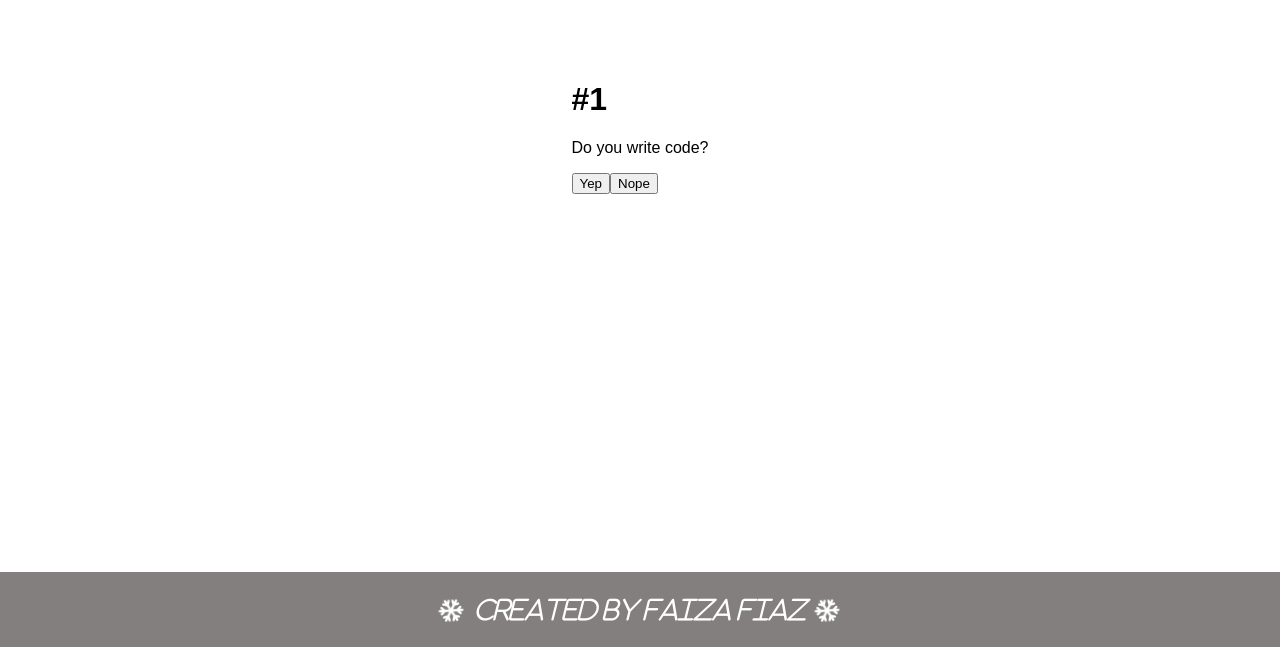
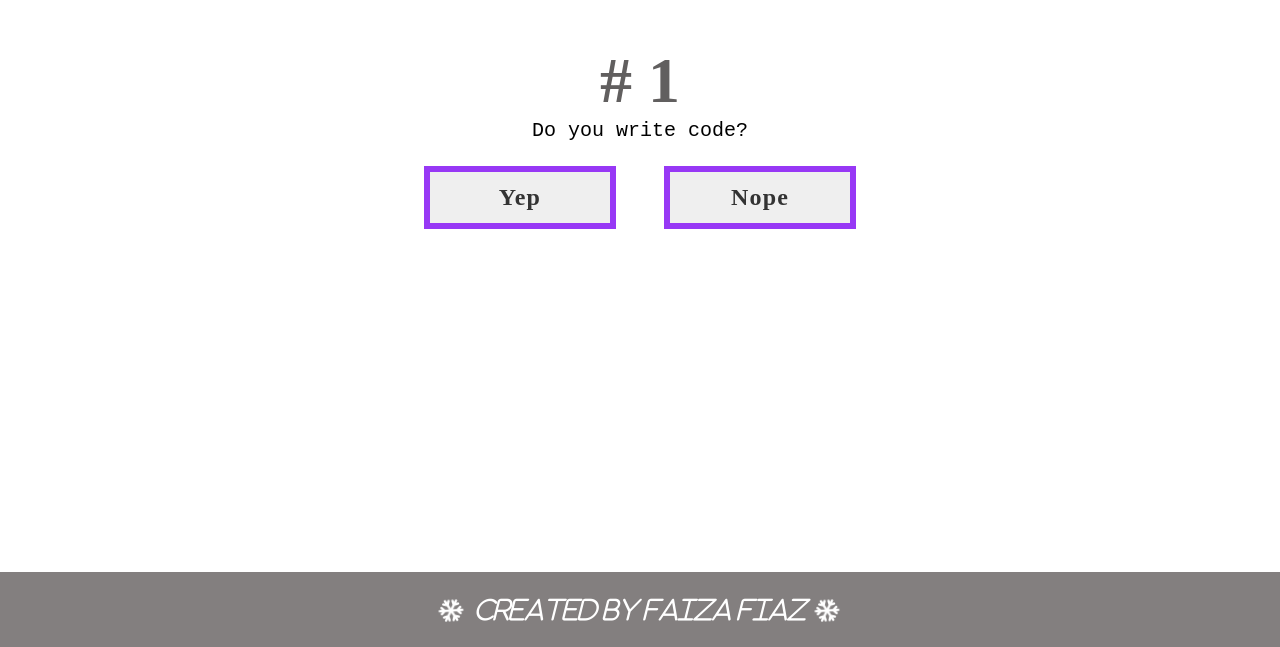
Before and after one commit to faiza203/Real_Developer, a React (Create React App) app: page /Quiz in a window 1280 px wide. Shown: the part 153-800 px from the top of the page. Built offline with nearby package versions, Linux system fonts and the light colour scheme.

Commit message:
Complete Quiz Style

```diff
--- a/src/css/App.css
+++ b/src/css/App.css
@@ -99,7 +99,6 @@
   min-width: 8em;
   margin-bottom: 1em;
   display: inline-block;
-  border-radius: 5px;
 }
 
 .takeQuiz:hover {
--- a/src/css/Quiz.css
+++ b/src/css/Quiz.css
@@ -0,0 +1,20 @@
+#QuestionDiv {
+  text-align: center;
+}
+
+#questionNo {
+  font-size: 4em;
+  color: rgb(97, 95, 95);
+  font-family: brandon-grotesque;
+  margin-bottom: 1px;
+}
+
+#question {
+  font-size: 20px;
+  font-family: monospace;
+  margin: 0 7em;
+}
+
+#QuestionDiv button {
+  margin: 1em;
+}
--- a/src/pages/Quiz.js
+++ b/src/pages/Quiz.js
@@ -1,7 +1,7 @@
 import { useState } from "react";
 import questions from "../json/Question.json";
 import Result from "../components/Result";
-
+import "../css/Quiz.css";
 export default function Quiz() {
   let [questionNo, setQuestionNo] = useState(1);
   let [marks, setMarks] = useState(0);
@@ -13,11 +13,15 @@ export default function Quiz() {
     setQuestionNo((questionNo += 1));
   };
   return questionNo < 8 ? (
-    <div>
-      <h1>#{questionNo}</h1>
-      <p>{questions[questionNo]}</p>
-      <button onClick={addNo}>Yep</button>
-      <button onClick={nextQuestion}>Nope</button>
+    <div id="QuestionDiv">
+      <h1 id="questionNo"># {questionNo}</h1>
+      <p id="question">{questions[questionNo]}</p>
+      <button onClick={addNo} className="takeQuiz">
+        Yep
+      </button>
+      <button onClick={nextQuestion} className="takeQuiz">
+        Nope
+      </button>
     </div>
   ) : (
     <Result marks={marks} />
```
